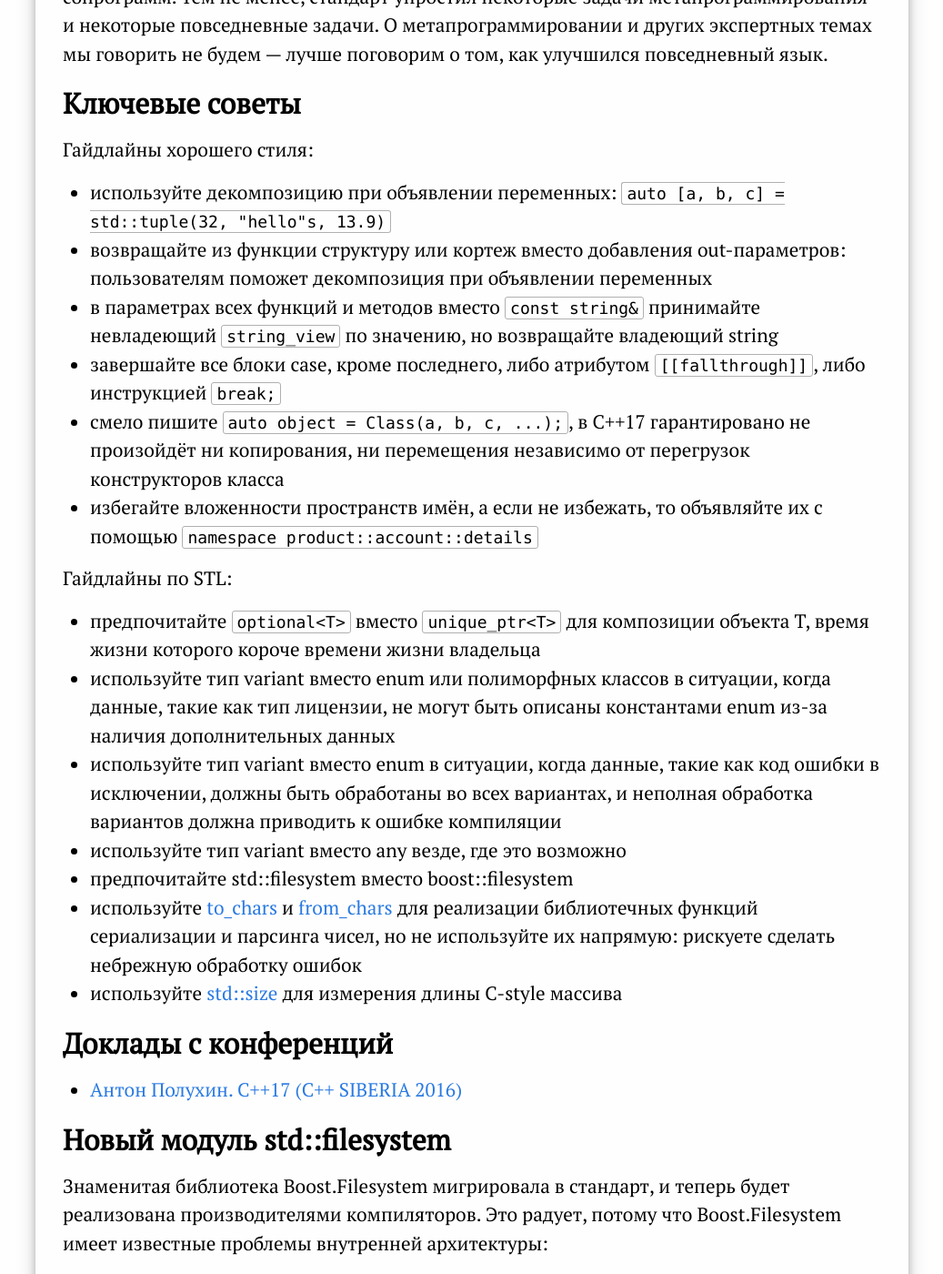
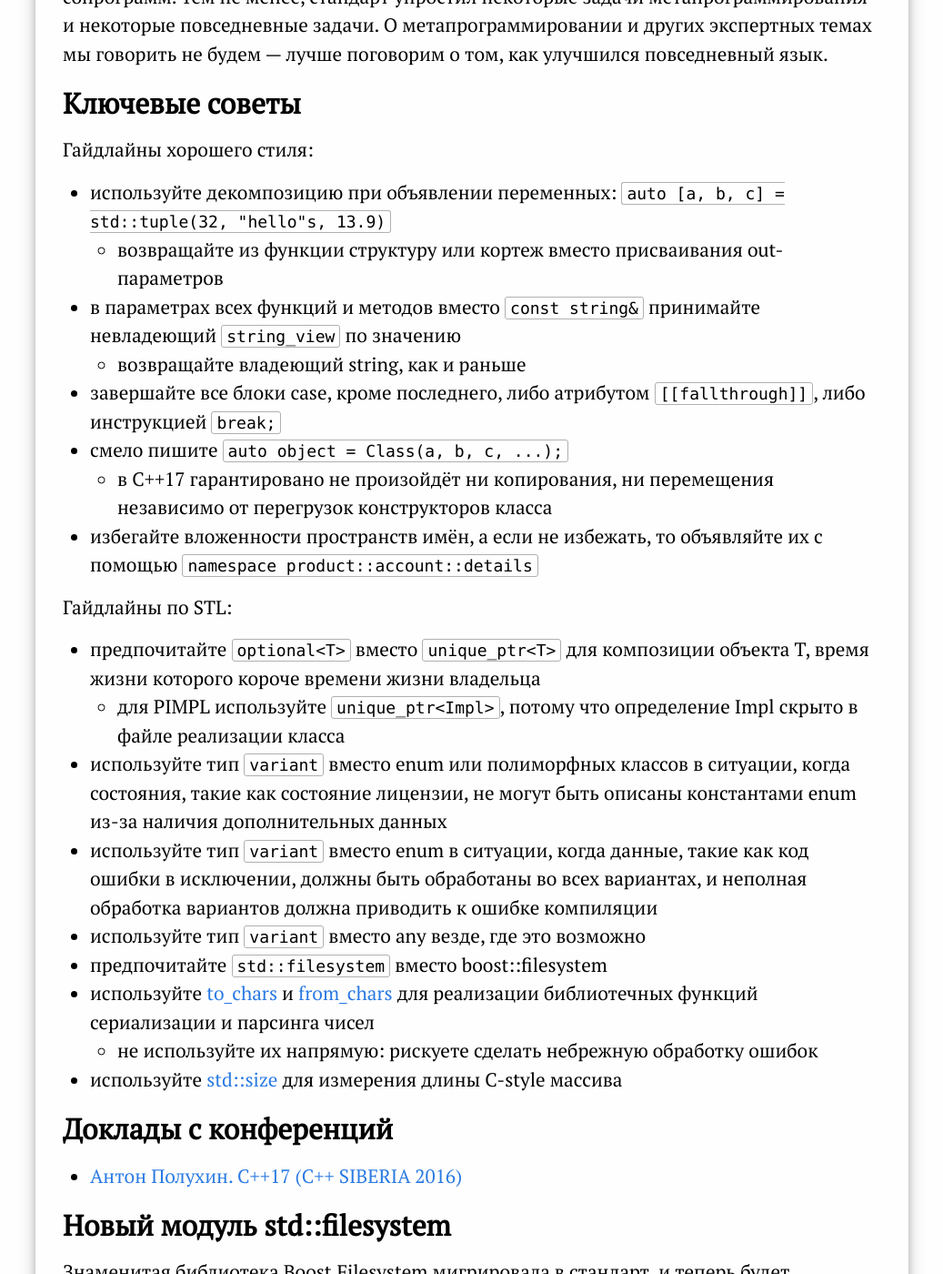
Before and after one commit to ps-group/ps-group.github.io, a Jekyll site: the page built from _compilers/cxx17.md, in a window 1280 px wide and 1400 px high, scrolled down 1654 px. Shown: the whole window at 91% size, without its empty margins (121-1158 px from the left). Built offline with Jekyll 4.4.1, drawn with Linux system fonts in a browser that asks for light colours; some of the changed text lies outside the part shown.

Commit message:
Обновил раздел ключевых советов по C++17

```diff
--- a/_compilers/cxx17.md
+++ b/_compilers/cxx17.md
@@ -9,20 +9,24 @@ title: 'Миграция на повседневный C++17'
 Гайдлайны хорошего стиля:
 
 - используйте декомпозицию при объявлении переменных: `auto [a, b, c] = std::tuple(32, "hello"s, 13.9)`
-- возвращайте из функции структуру или кортеж вместо добавления out-параметров: пользователям поможет декомпозиция при объявлении переменных
-- в параметрах всех функций и методов вместо `const string&` принимайте невладеющий `string_view` по значению, но возвращайте владеющий string
+    - возвращайте из функции структуру или кортеж вместо присваивания out-параметров
+- в параметрах всех функций и методов вместо `const string&` принимайте невладеющий `string_view` по значению
+    - возвращайте владеющий string, как и раньше
 - завершайте все блоки case, кроме последнего, либо атрибутом `[[fallthrough]]`, либо инструкцией `break;`
-- смело пишите `auto object = Class(a, b, c, ...);`, в C++17 гарантировано не произойдёт ни копирования, ни перемещения независимо от перегрузок конструкторов класса
+- смело пишите `auto object = Class(a, b, c, ...);`
+    - в C++17 гарантировано не произойдёт ни копирования, ни перемещения независимо от перегрузок конструкторов класса
 - избегайте вложенности пространств имён, а если не избежать, то объявляйте их с помощью `namespace product::account::details`
 
 Гайдлайны по STL:
 
 - предпочитайте `optional<T>` вместо `unique_ptr<T>` для композиции объекта T, время жизни которого короче времени жизни владельца
-- используйте тип variant вместо enum или полиморфных классов в ситуации, когда данные, такие как тип лицензии, не могут быть описаны константами enum из-за наличия дополнительных данных
-- используйте тип variant вместо enum в ситуации, когда данные, такие как код ошибки в исключении, должны быть обработаны во всех вариантах, и неполная обработка вариантов должна приводить к ошибке компиляции
-- используйте тип variant вместо any везде, где это возможно
-- предпочитайте std::filesystem вместо boost::filesystem
-- используйте [to_chars](http://en.cppreference.com/w/cpp/utility/to_chars) и [from_chars](http://en.cppreference.com/w/cpp/utility/from_chars) для реализации библиотечных функций сериализации и парсинга чисел, но не используйте их напрямую: рискуете сделать небрежную обработку ошибок
+    - для PIMPL используйте `unique_ptr<Impl>`, потому что определение Impl скрыто в файле реализации класса
+- используйте тип `variant` вместо enum или полиморфных классов в ситуации, когда состояния, такие как состояние лицензии, не могут быть описаны константами enum из-за наличия дополнительных данных
+- используйте тип `variant` вместо enum в ситуации, когда данные, такие как код ошибки в исключении, должны быть обработаны во всех вариантах, и неполная обработка вариантов должна приводить к ошибке компиляции
+- используйте тип `variant` вместо any везде, где это возможно
+- предпочитайте `std::filesystem` вместо boost::filesystem
+- используйте [to_chars](http://en.cppreference.com/w/cpp/utility/to_chars) и [from_chars](http://en.cppreference.com/w/cpp/utility/from_chars) для реализации библиотечных функций сериализации и парсинга чисел
+    - не используйте их напрямую: рискуете сделать небрежную обработку ошибок
 - используйте [std::size](http://en.cppreference.com/w/cpp/iterator/size) для измерения длины C-style массива
 
 ## Доклады с конференций
@@ -632,6 +636,8 @@ std::array<char> data = "The quick brown fox jumps over the lazy dog";
 - присваивания вычисляются справа налево, включая составные присваивания
 - операнды в операторах смещения `<<` и `>>` вычисляются слева направо
 
+Данные гарантии нужны для будущих версий стандартной библиотеки.
+
 ### Атрибут nodiscard
 
 Используйте атрибут [[nodiscard]] для пометки функции, если отсутствие обработки возвращаемого функцией значения скорее всего является ошибкой. Примером служат функции-конструкторы, которые возвращают unique_ptr или shared_ptr без побочных эффектов.
```
